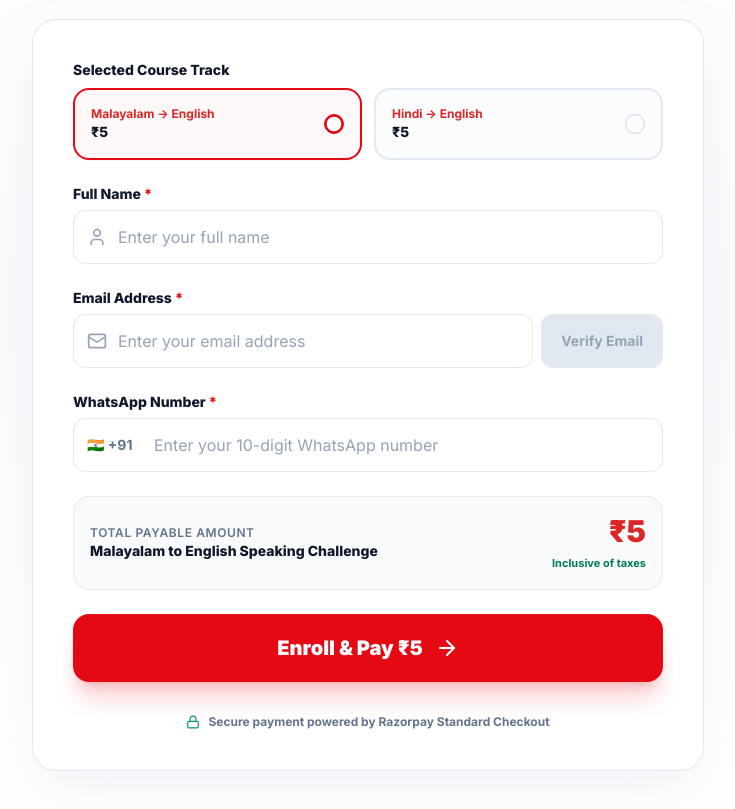
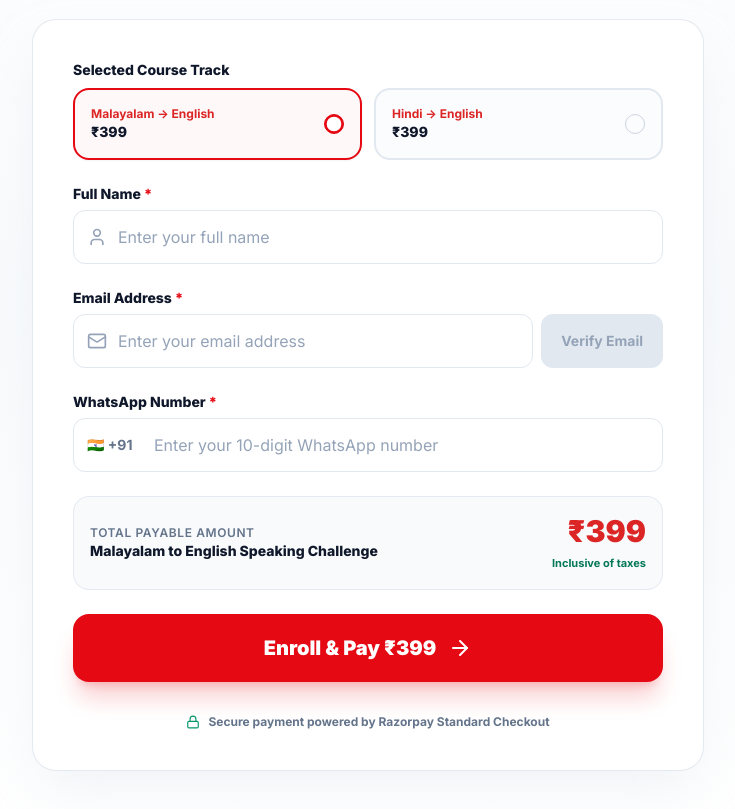
Before and after one commit to masteredlanguagecoach-hub/LANDINGPAGE, a Next.js app: page / in a window 1280 px wide. Shown: the part 4560-5369 px from the top of the page, without its empty margins (272-1007 px from the left). Built offline with nearby package versions, Linux system fonts and the light colour scheme.

Commit message:
Fix initial price state and fallbacks to ensure course price is ₹399 on live site

```diff
--- a/src/app/page.tsx
+++ b/src/app/page.tsx
@@ -12,30 +12,10 @@ import Testimonials from '@/components/Testimonials';
 import FaqSection from '@/components/FaqSection';
 import Footer from '@/components/Footer';
 import SuccessView from '@/components/SuccessView';
+import { getAllCourses } from '@/lib/courses';
 import { Course } from '@/types';
 
-const INITIAL_COURSES: Course[] = [
-  {
-    id: 'ML-EN',
-    name: 'Malayalam to English Speaking Challenge',
-    displayLanguage: 'Malayalam → English',
-    description: 'Designed specifically for Malayalam speakers looking to overcome hesitations and speak fluent, confident English in everyday situations.',
-    price: 5,
-    currency: 'INR',
-    popular: true,
-    badge: 'Most Popular in Kerala',
-  },
-  {
-    id: 'HI-EN',
-    name: 'Hindi to English Speaking Challenge',
-    displayLanguage: 'Hindi → English',
-    description: 'Designed specifically for Hindi speakers who want to stop translating in their head and speak natural, fluent English effortlessly.',
-    price: 5,
-    currency: 'INR',
-    popular: true,
-    badge: 'High Conversion',
-  },
-];
+const INITIAL_COURSES: Course[] = getAllCourses();
 
 export default function LandingPage() {
   const [selectedCourseId, setSelectedCourseId] = useState<string>('ML-EN');
@@ -58,34 +38,34 @@ export default function LandingPage() {
       {/* 2. Conversion Hero Section */}
       <Hero />
 
-      {/* 3. Problem Section */}
+      {/* 3. Problem Awareness Section */}
       <ProblemSection />
 
-      {/* 4. Solution Section */}
+      {/* 4. Solution / Methodology Section */}
       <SolutionSection />
 
       {/* 5. Course Selection Section */}
       <CourseCards
         courses={INITIAL_COURSES}
         selectedCourseId={selectedCourseId}
-        onSelectCourse={setSelectedCourseId}
+        onSelectCourse={(id) => setSelectedCourseId(id)}
       />
 
-      {/* 6. How It Works Section */}
+      {/* 6. How It Works Step-by-Step */}
       <HowItWorks />
 
-      {/* 7. Enrollment & Razorpay Payment Section */}
+      {/* 7. Conversion Enrollment Form */}
       <EnrollmentForm
         courses={INITIAL_COURSES}
         selectedCourseId={selectedCourseId}
-        onSelectCourse={setSelectedCourseId}
-        onPaymentSuccess={handlePaymentSuccess}
+        onSelectCourse={(id) => setSelectedCourseId(id)}
+        onSuccess={handlePaymentSuccess}
       />
 
-      {/* 8. Testimonials Section */}
+      {/* 8. Student Testimonials */}
       <Testimonials />
 
-      {/* 9. FAQ Section */}
+      {/* 9. Frequently Asked Questions */}
       <FaqSection />
 
       {/* 10. Footer */}
--- a/src/components/EnrollmentForm.tsx
+++ b/src/components/EnrollmentForm.tsx
@@ -56,7 +56,7 @@ export default function EnrollmentForm({
 
   // Selected Course
   const selectedCourse = courses.find((c) => c.id === selectedCourseId) || courses[0];
-  const currentPrice = selectedCourse ? selectedCourse.price : 5;
+  const currentPrice = selectedCourse ? selectedCourse.price : 399;
 
   // Reset Email Verification if user changes email text
   const handleEmailChange = (e: React.ChangeEvent<HTMLInputElement>) => {
--- a/src/lib/courses.ts
+++ b/src/lib/courses.ts
@@ -21,20 +21,10 @@ export const COURSES_CATALOG: Omit<Course, 'price'>[] = [
 ];
 
 /**
- * Gets the authoritative price for a course ID from server-side environment configuration.
- * Default fallback is ₹399.
+ * Gets the authoritative price for a course ID.
+ * Fixed at ₹399 in INR.
  */
 export function getCoursePrice(courseId: string): number {
-  if (courseId === 'ML-EN') {
-    const envPrice = process.env.COURSE_MALAYALAM_ENGLISH_PRICE;
-    return envPrice ? parseInt(envPrice, 10) : 399;
-  }
-  if (courseId === 'HI-EN') {
-    const envPrice = process.env.COURSE_HINDI_ENGLISH_PRICE;
-    return envPrice ? parseInt(envPrice, 10) : 399;
-  }
-
-  // Default price for extended courses
   return 399;
 }
 
@@ -51,7 +41,7 @@ export function getCourseById(courseId: string): Course | null {
 }
 
 /**
- * Returns all available courses with current environment pricing.
+ * Returns all available courses with current pricing.
  */
 export function getAllCourses(): Course[] {
   return COURSES_CATALOG.map((course) => ({
```
